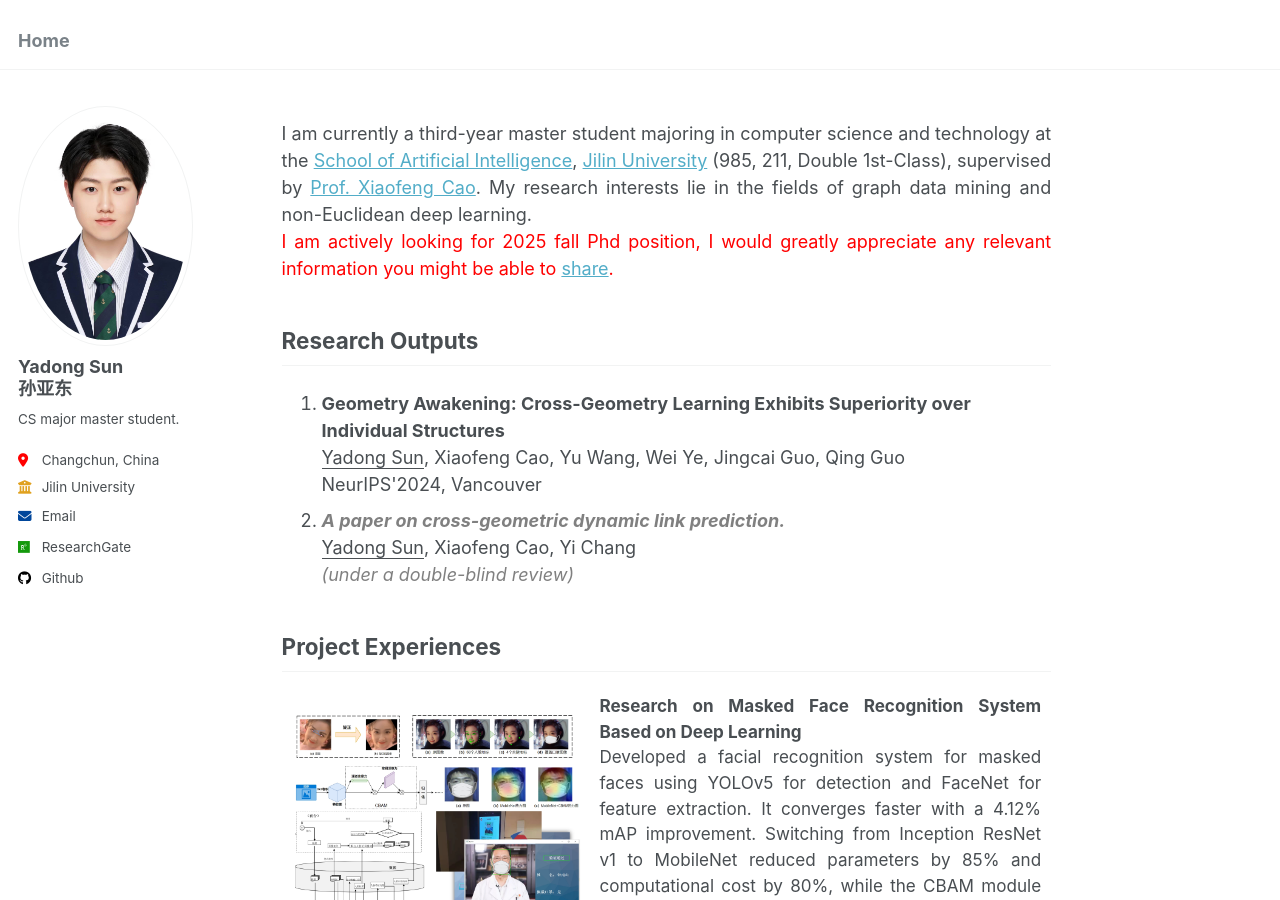
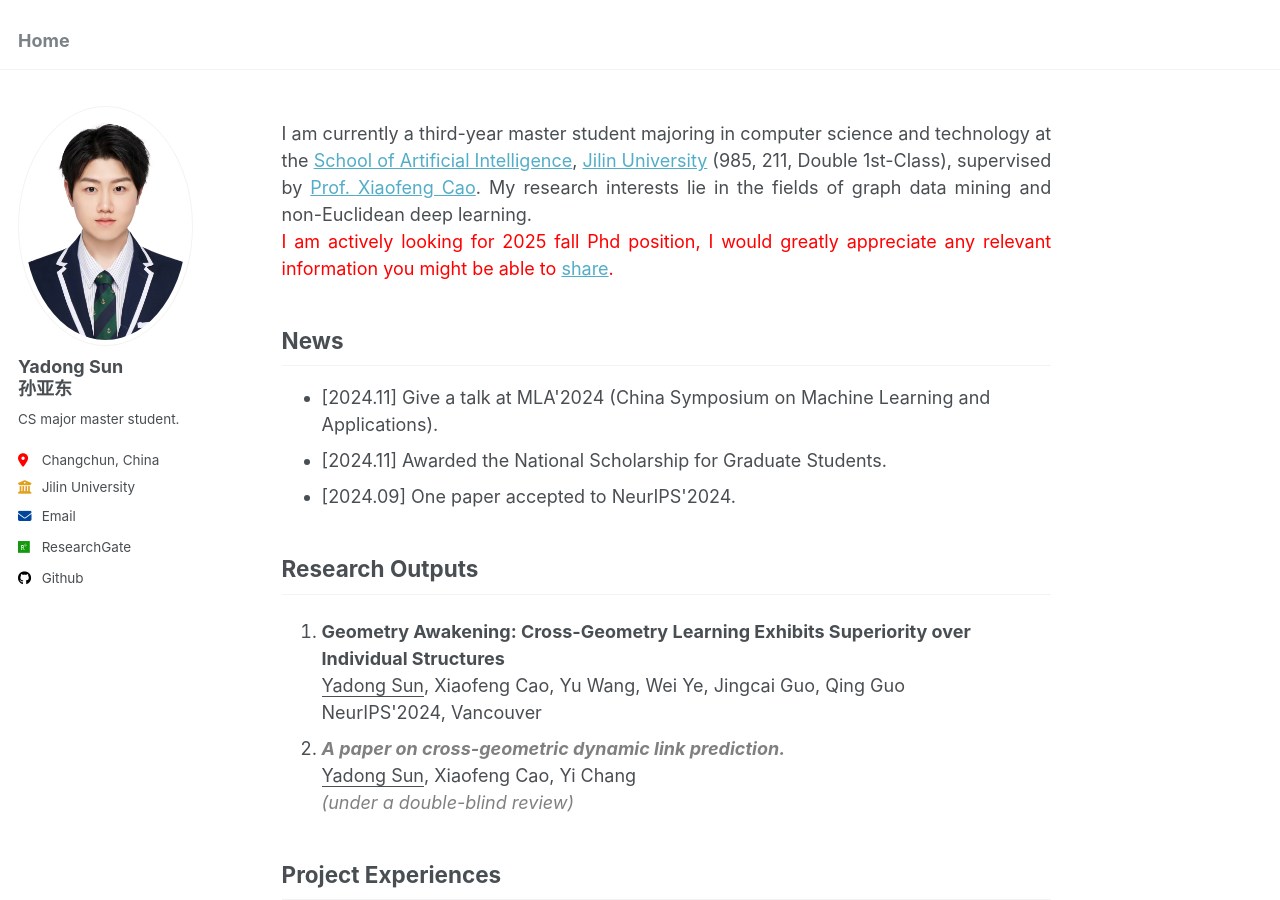
Before and after one commit to sun-yd/sun-yd.github.io, a Jekyll site: the page built from _pages/about.md, in a window 1280 px wide and 900 px high. Built offline with Jekyll 4.4.1, drawn with Linux system fonts in a browser that asks for light colours.

Commit message:
Update about.md

```diff
--- a/_pages/about.md
+++ b/_pages/about.md
@@ -12,6 +12,14 @@ I am currently a third-year master student majoring in computer science and tech
 <br>
 <span style="color: red;"> I am actively looking for 2025 fall Phd position, I would greatly appreciate any relevant information you might be able to <a href="mailto:sunyd22@mails.jlu.edu.cn">share</a>. </span>
 </p>
+
+News
+------
+<ul>
+<li> [2024.11] Give a talk at MLA'2024 (China Symposium on Machine Learning and Applications).</li>
+<li> [2024.11] Awarded the National Scholarship for Graduate Students.</li>
+<li> [2024.09] One paper accepted to NeurIPS'2024. </li>
+</ul>
 
 Research Outputs
 ------
```
